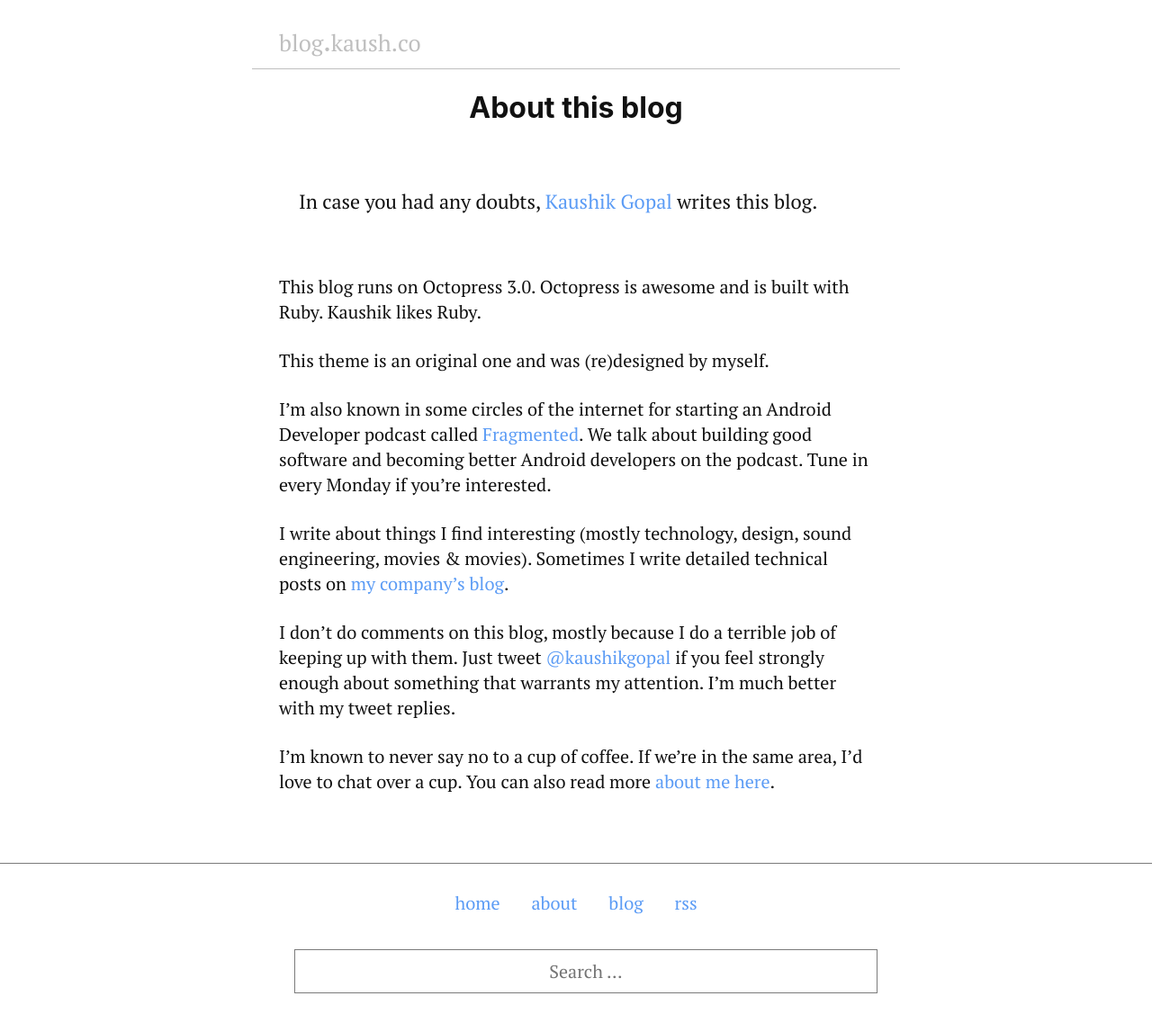
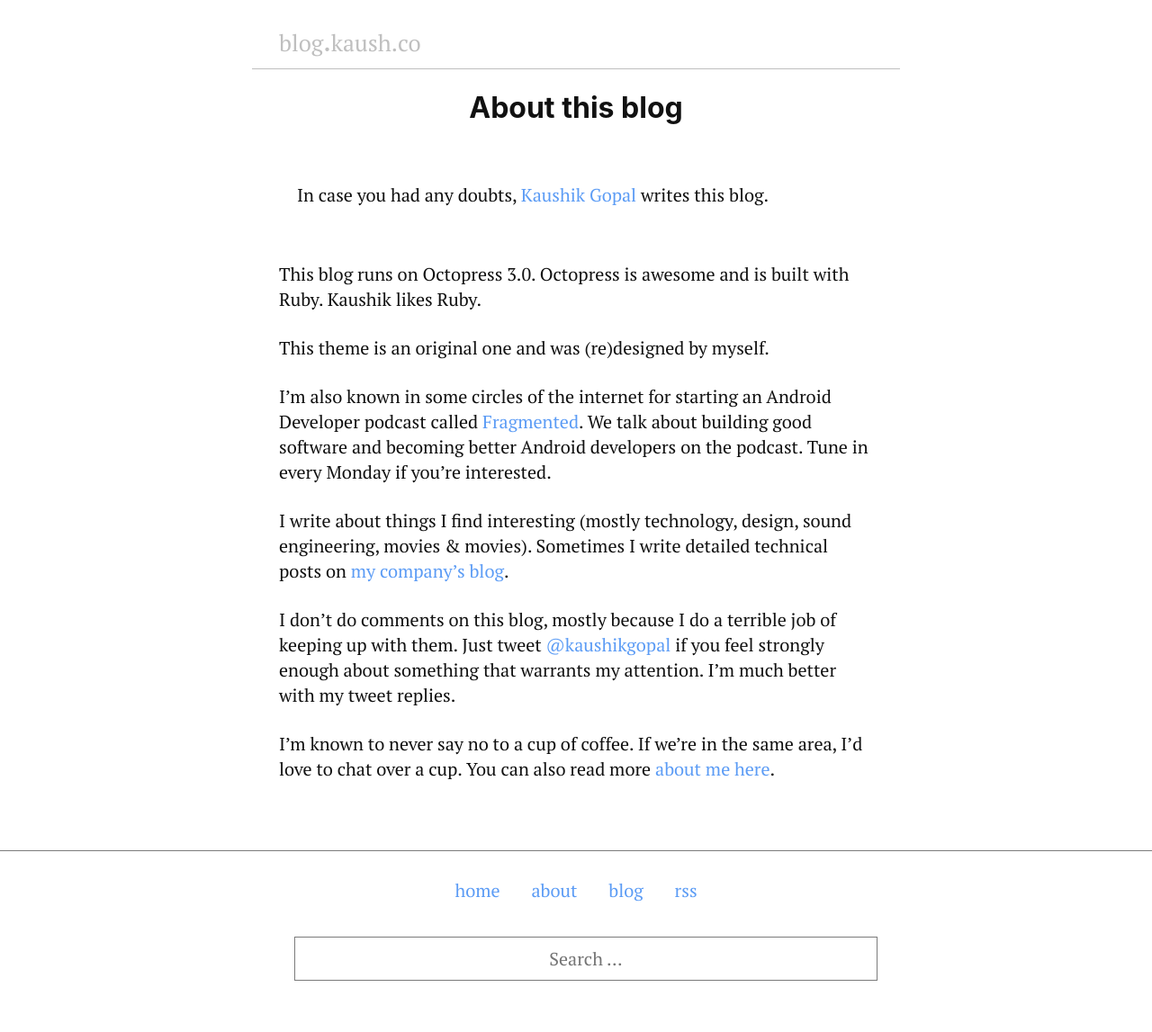
Before and after one commit to kaushikgopal/octopress-kaush-blog, a Jekyll site: the page built from about.md, in a window 1280 px wide. Shown: the part 200-1347 px from the top of the page at 90% size. Built offline with Jekyll 4.4.1, drawn with Linux system fonts in a browser that asks for light colours; some web fonts are replaced.

Commit message:
fix: remove first child sizing

```diff
--- a/_sass/_layout.scss
+++ b/_sass/_layout.scss
@@ -211,7 +211,7 @@
     }
 
     p:first-child {
-        font-size: $base-font-size * 1.1;
+        // font-size: $base-font-size * 1.1;
         margin: 3em 1em;
     }
 
```
